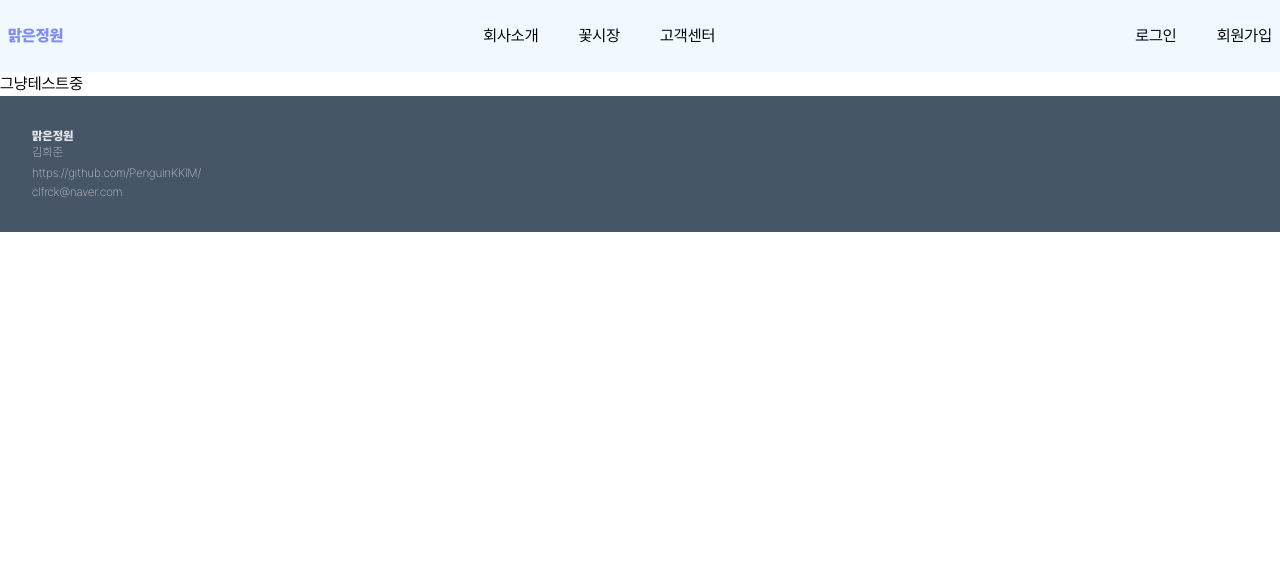
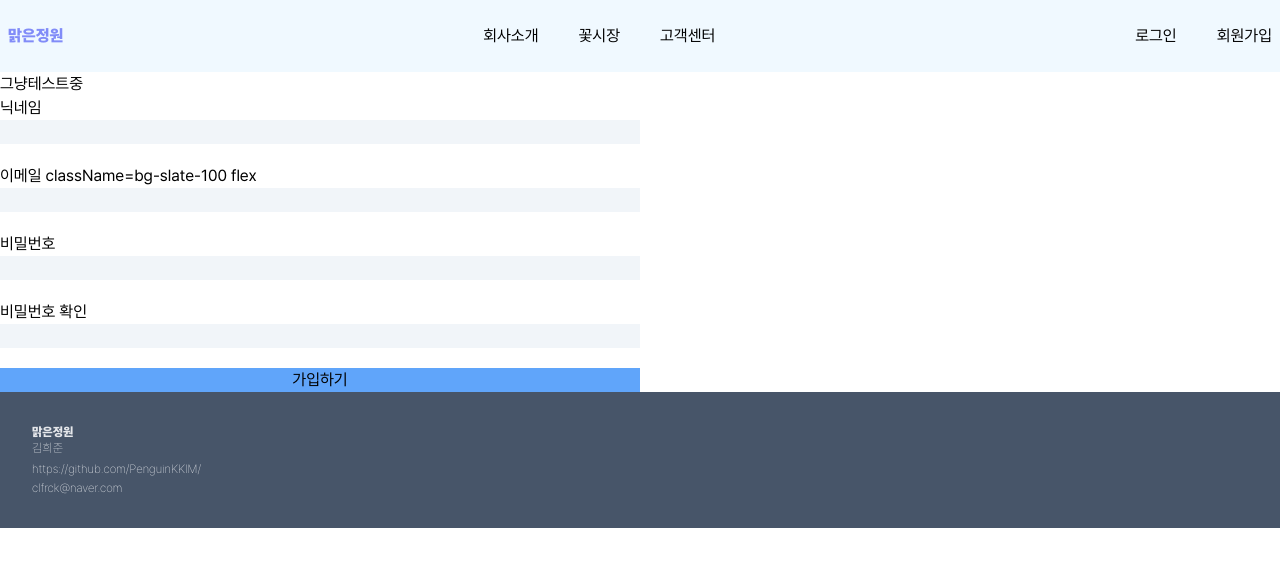
Before and after one commit to PenguinKKIM/flowermarket, a Next.js app: page /main in a window 1280 px wide. Shown: the top 566 px of the page. Built offline with nearby package versions, Linux system fonts and the light colour scheme.

Commit message:
Add : Login / Join 페이지 활성화

```diff
--- /dev/null
+++ b/app/join/page.tsx
@@ -0,0 +1,7 @@
+import Join from '@/components/Form/Join';
+
+function JoinPage() {
+  return <Join />;
+}
+
+export default JoinPage;
--- /dev/null
+++ b/app/login/page.tsx
@@ -0,0 +1,7 @@
+import Login from '@/components/Form/Login';
+
+function LoginPage() {
+  return <Login />;
+}
+
+export default LoginPage;
--- a/app/main/page.tsx
+++ b/app/main/page.tsx
@@ -1,5 +1,12 @@
+import Join from '@/components/Form/Join';
+
 function Main() {
-  return <div>그냥테스트중</div>;
+  return (
+    <div>
+      그냥테스트중
+      <Join />
+    </div>
+  );
 }
 
 export default Main;
--- /dev/null
+++ b/components/Form/InputCVA.ts
@@ -0,0 +1,7 @@
+import { cva } from 'class-variance-authority';
+
+const inputStyle = cva('bg-slate-100 flex');
+
+const labelStyle = cva('flex flex-col');
+
+export { inputStyle, labelStyle };
--- a/components/Form/Join.tsx
+++ b/components/Form/Join.tsx
@@ -1,5 +1,44 @@
+import { inputStyle, labelStyle } from './InputCVA';
+
 function Join() {
-  return <div>린트 시험중</div>;
+  return (
+    <form className="w-1/2 flex flex-col gap-5">
+      <label htmlFor="nickname" className={labelStyle()}>
+        닉네임
+        <input
+          type="text"
+          name="nickname"
+          id="nickname"
+          className={inputStyle()}
+        />
+      </label>
+      <label htmlFor="email" className={labelStyle()}>
+        이메일 className={inputStyle()}
+        <input type="text" name="email" id="email" className={inputStyle()} />
+      </label>
+      <label htmlFor="password" className="flex flex-col">
+        비밀번호
+        <input
+          type="text"
+          name="password"
+          id="password"
+          className="bg-slate-100"
+        />
+      </label>
+      <label htmlFor="passwordCheck" className={labelStyle()}>
+        비밀번호 확인
+        <input
+          type="text"
+          name="passwordCheck"
+          id="passwordCheck"
+          className={inputStyle()}
+        />
+      </label>
+      <button type="submit" className="w-full bg-blue-400">
+        가입하기
+      </button>
+    </form>
+  );
 }
 
 export default Join;
--- /dev/null
+++ b/components/Form/Login.tsx
@@ -0,0 +1,5 @@
+function Login() {
+  return <div>로그인</div>;
+}
+
+export default Login;
--- a/components/Nav/HeaderNav.tsx
+++ b/components/Nav/HeaderNav.tsx
@@ -19,8 +19,8 @@ function HeaderNav() {
         </Link>
       </div>
       <div className={linkConatinerStyle()}>
-        <Link href="/main">로그인</Link>
-        <Link href="/main">회원가입</Link>
+        <Link href="/login">로그인</Link>
+        <Link href="/join">회원가입</Link>
       </div>
     </nav>
   );
```
